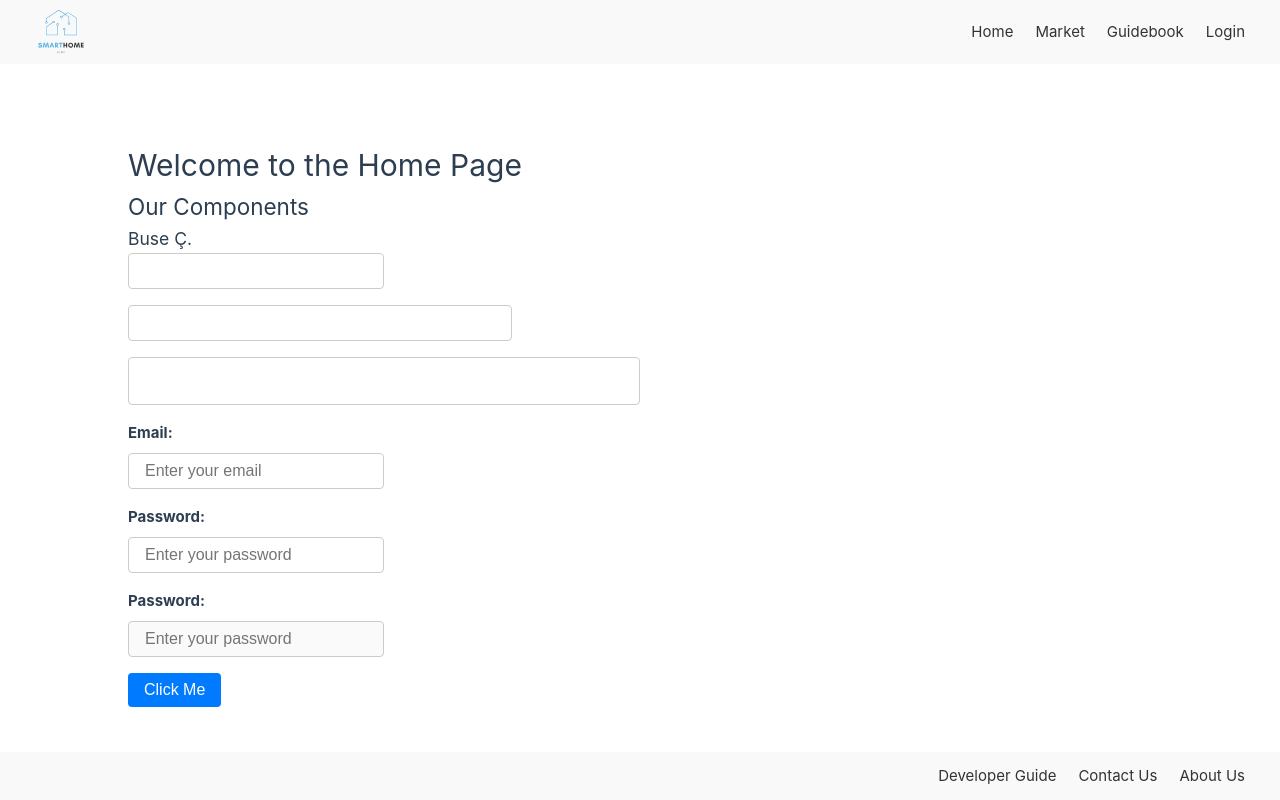
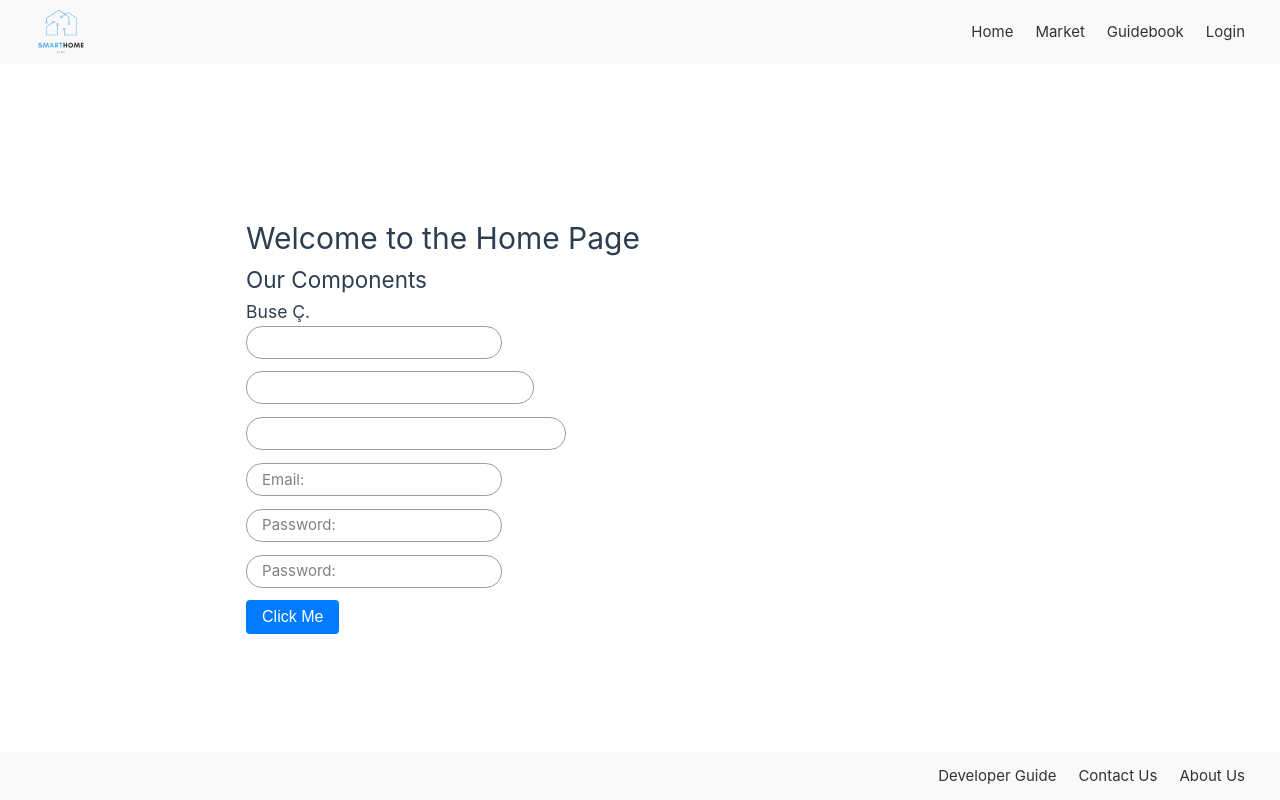
Before and after one commit to busecoban/SmartHome-DeviceManagement-v2, a Vue app in the folder SmartHome-DeviceManagement/: page / in a window 1280 px wide. Built offline with nearby package versions, Linux system fonts and the light colour scheme.

Commit message:
input styling

```diff
--- a/SmartHome-DeviceManagement/src/components/UIInput.vue
+++ b/SmartHome-DeviceManagement/src/components/UIInput.vue
@@ -1,23 +1,21 @@
 <template>
   <div class="ui-input-c">
-    <label v-if="label" :for="id" class="ui-input-label">{{ label }}</label>
     <input
       :type="type"
       :id="id"
-      :placeholder="placeholder"
       :value="modelValue"
-      :disabled="disabled"
-      :class="['ui-input', inputSize]"
+      :class="['input', inputSize]"
       @input="onInput"
-      @blur="validate"
+      @focus="isFocused = true"
+      @blur="onBlur"
+      required
     />
+    <label :for="id" class="user-label">{{ label }}</label>
     <p v-if="errorMessage" class="ui-input-error">{{ errorMessage }}</p>
   </div>
 </template>
 
 <script lang="ts">
-import { validateEmail, validatePassword } from '@/validators/validatorHelper.js'
-
 export default {
   name: 'UIInput',
   props: {
@@ -29,17 +27,9 @@ export default {
       type: String,
       required: true
     },
-    placeholder: {
-      type: String,
-      default: ''
-    },
     modelValue: {
       type: String,
       default: ''
-    },
-    disabled: {
-      type: Boolean,
-      default: false
     },
     label: {
       type: String,
@@ -55,6 +45,11 @@ export default {
       validator: (value) => ['small', 'medium', 'large'].includes(String(value))
     }
   },
+  data() {
+    return {
+      isFocused: false
+    }
+  },
   computed: {
     inputSize() {
       return `ui-input--${this.size}`
@@ -66,19 +61,8 @@ export default {
         this.$emit('update:modelValue', (event.target as HTMLInputElement).value)
       }
     },
-    validate() {
-      let error = ''
-      if (this.type === 'email') {
-        error = validateEmail(this.modelValue)
-      } else if (this.type === 'password') {
-        error = validatePassword(this.modelValue)
-      }
-
-      if (error) {
-        this.$emit('update:errorMessage', error)
-      } else {
-        this.$emit('update:errorMessage', '')
-      }
+    onBlur(event: FocusEvent) {
+      this.isFocused = false
     }
   }
 }
@@ -86,49 +70,61 @@ export default {
 
 <style scoped>
 .ui-input-c {
-  display: flex;
-  flex-direction: column;
-  margin-bottom: 1rem;
+  position: relative;
+  margin-bottom: 0.8rem;
 }
 
-.ui-input-label {
-  margin-bottom: 0.5rem;
-  font-weight: bold;
-}
-
-.ui-input {
-  padding: 0.5rem 1rem;
-  border: 1px solid #ccc;
-  border-radius: 4px;
-  transition: border-color 0.3s ease;
-}
-
-.ui-input:focus {
-  border-color: #007bff;
-  outline: none;
+.input {
+  border: solid 1.5px #9e9e9e;
+  border-radius: 1rem;
+  background: none;
+  padding: 1rem;
+  font-size: 1rem;
+  color: black;
+  transition: border 150ms cubic-bezier(0.4, 0, 0.2, 1);
+  width: 100%;
 }
 
 .ui-input--small {
   padding: 0.5rem 1rem;
-  font-size: 1rem;
+  font-size: 0.8rem;
   width: 16rem;
 }
 
 .ui-input--medium {
   padding: 0.5rem 1rem;
-  font-size: 1rem;
-  width: 24rem;
+  font-size: 0.8rem;
+  width: 18rem;
 }
 
 .ui-input--large {
-  padding: 0.75rem 1.5rem;
-  font-size: 1.2rem;
-  width: 32rem;
+  padding: 0.5rem 1rem;
+  font-size: 0.8rem;
+  width: 20rem;
 }
 
-.ui-input-error {
-  color: red;
-  font-size: 0.8rem;
-  margin-top: 0.5rem;
+.input:focus,
+.input:valid {
+  outline: none;
+  border: 1.5px solid #1a73e8;
+}
+
+.user-label {
+  position: absolute;
+  left: 1rem;
+  top: 50%;
+  transform: translateY(-50%);
+  color: grey;
+  pointer-events: none;
+  transition: 150ms cubic-bezier(0.4, 0, 0.2, 1);
+}
+
+.input:focus ~ .user-label,
+.input:valid ~ .user-label {
+  top: -0.2rem; /* Label'ın tam olarak yukarı çıkmasını sağlar */
+  transform: translateY(-50%) scale(0.8); /* Yukarı çıkarken küçültür */
+  background: white;
+  padding: 0 0.2rem; /* Label etrafında boşluk bırakır */
+  color: #2196f3;
 }
 </style>
--- /dev/null
+++ b/SmartHome-DeviceManagement/src/pages/ComponentGuideForDeveloper.vue
@@ -0,0 +1,68 @@
+<template>
+  <div class="home-view">
+    <UINavBar> </UINavBar>
+    <UIFooter></UIFooter>
+    <div>
+      <h2>Our Components</h2>
+      <h2>Inputlar s-m-l</h2>
+
+      <h2>.</h2>
+    </div>
+
+    <UIInput id="1" :size="'small'" label="small input"> </UIInput>
+    <UIInput id="2" :size="'medium'" label="medium input"> </UIInput>
+    <UIInput id="3" :size="'large'" label="large input"> </UIInput>
+
+    <div>
+      <h2>form için small</h2>
+
+      <h2>.</h2>
+    </div>
+    <UIInput id="4" type="email" label="Email" v-model="email" :errorMessage="emailError" />
+    <UIInput
+      id="5"
+      type="password"
+      label="Password"
+      v-model="password"
+      :errorMessage="passwordError"
+    />
+    <UIInput
+      id="6"
+      type="password"
+      label="disabled"
+      v-model="password"
+      :errorMessage="passwordError"
+      disabled
+    />
+
+    <UIButton @click="handleClick"> Click Me</UIButton>
+  </div>
+</template>
+
+<script lang="ts">
+import UINavBar from '../components/UINavBar.vue'
+import UIFooter from '../components/UIFooter.vue'
+import UIButton from '../components/UIButton.vue'
+import UIInput from '../components/UIInput.vue'
+
+export default {
+  name: 'HomeView',
+  components: {
+    UINavBar,
+    UIFooter,
+    UIButton,
+    UIInput
+  },
+
+  methods: {
+    handleClick() {}
+  }
+}
+</script>
+
+<style lang="scss" scoped>
+.home-view {
+  padding-top: 3rem;
+  background: white;
+}
+</style>
```
